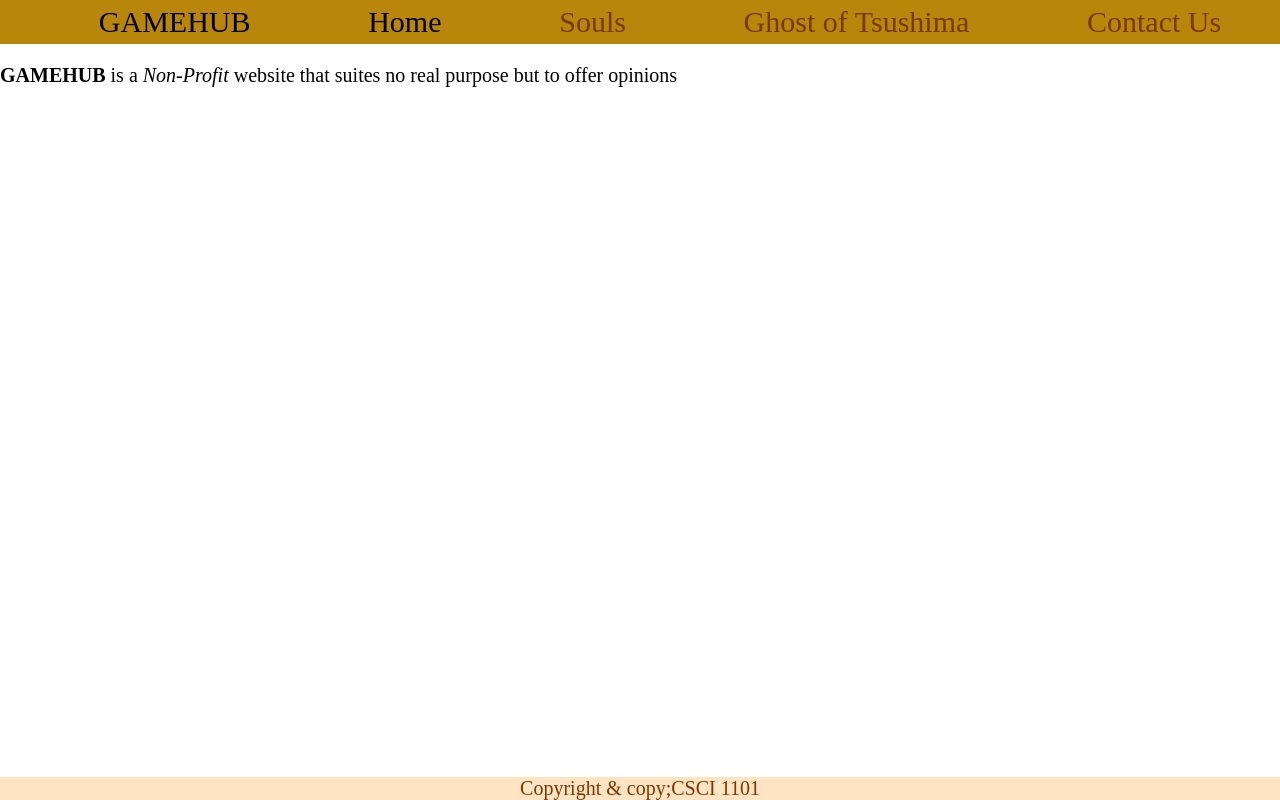
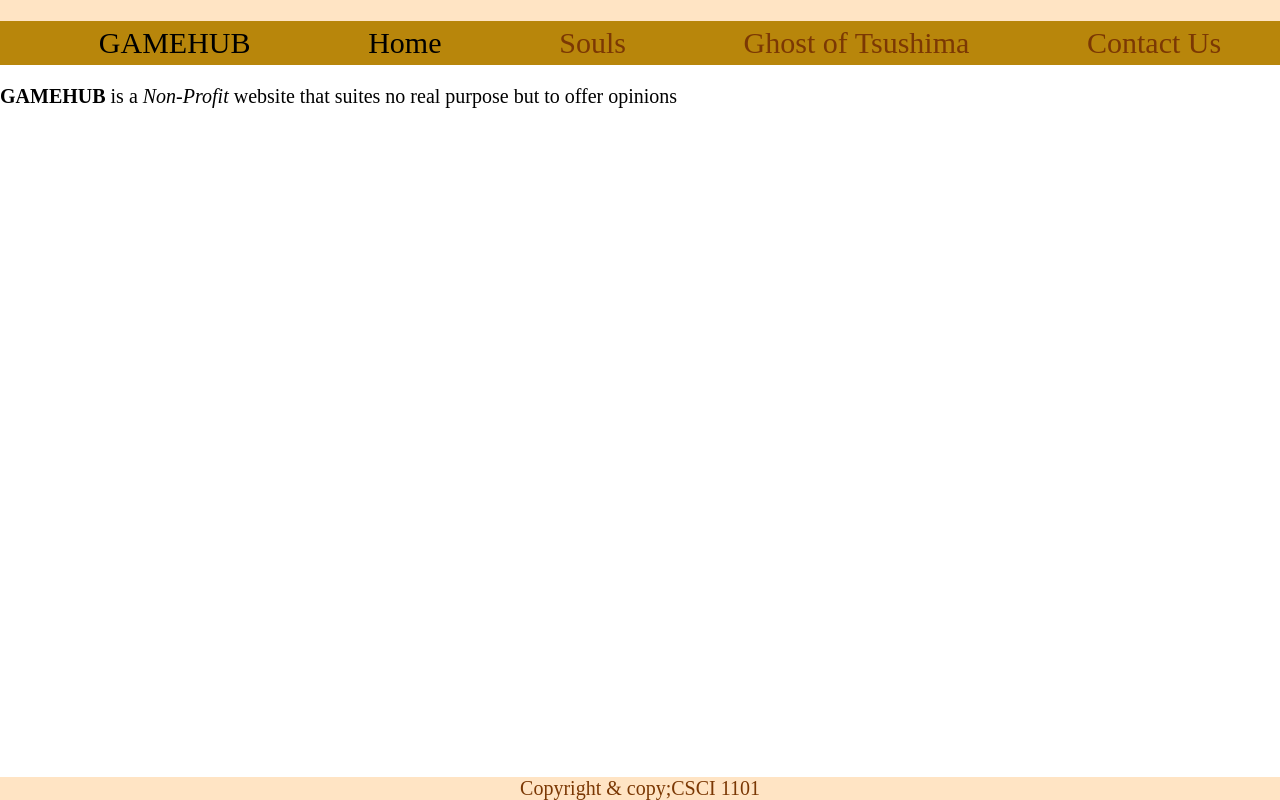
Before and after one commit to Durrrred1911/Durrrred1911.github.io, a plain HTML site: page index.html in a window 1280 px wide. Drawn offline with Linux system fonts and the light colour scheme.

Commit message:
fixed css error

```diff
--- a/styles.css
+++ b/styles.css
@@ -2,7 +2,7 @@ body{
     margin:0px;
     padding:0px;
 }
-header
+header{
     width:100%;
     align-items: center;
     background-color: bisque;
```
